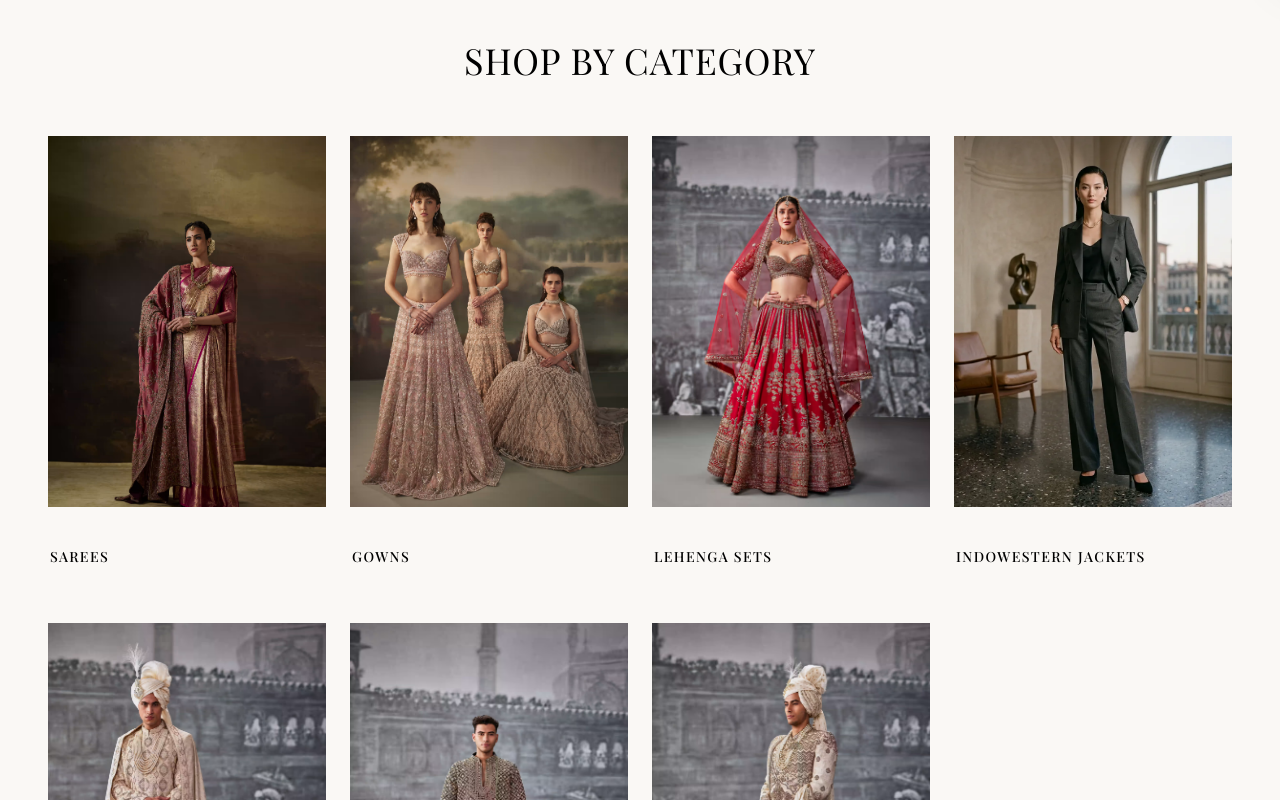
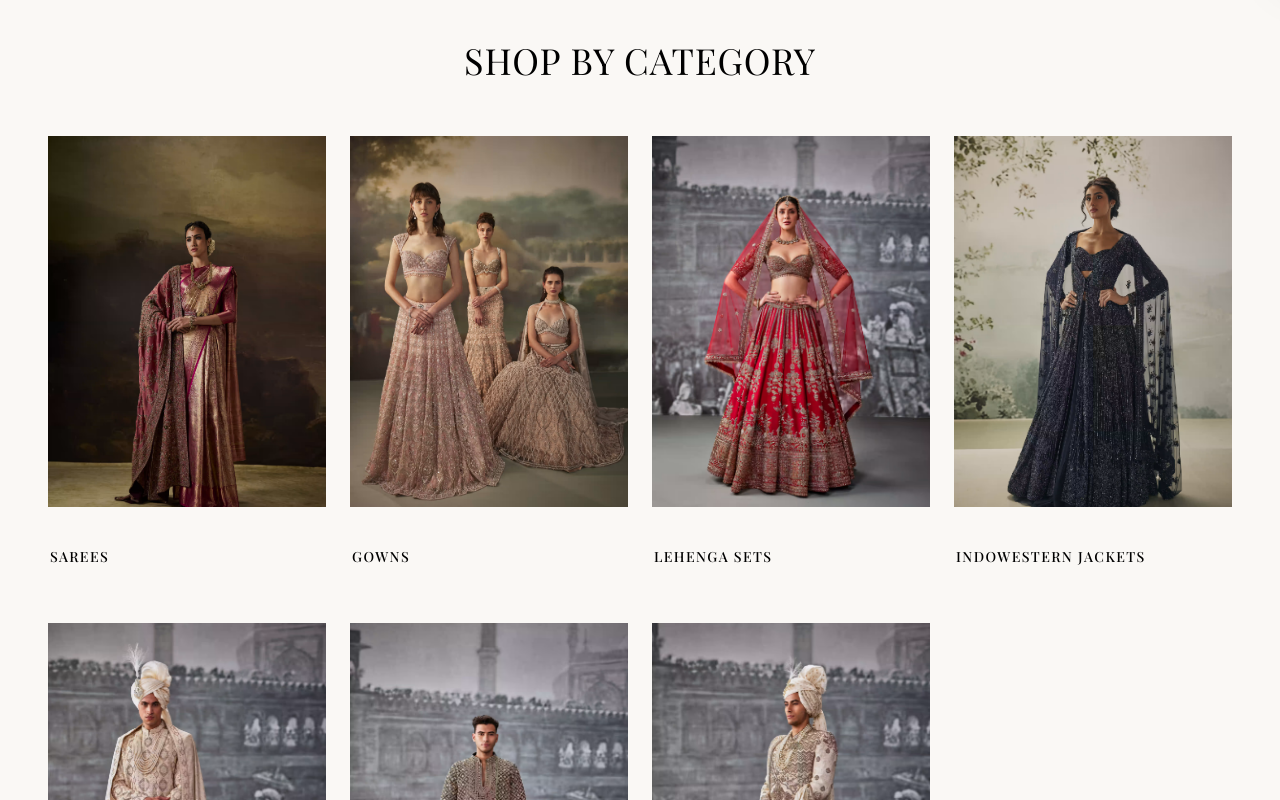
Before and after one commit to developersdalmia-byte/frontend-LD, a Next.js app: page / in a window 1280 px wide. Shown: the part 840-1640 px from the top of the page. Built offline with nearby package versions, Linux system fonts and the light colour scheme; no server answers.

Commit message:
Update CategoryGridSection.tsx

```diff
--- a/src/components/home/CategoryGridSection.tsx
+++ b/src/components/home/CategoryGridSection.tsx
@@ -30,7 +30,7 @@ const CATEGORIES = [
   {
     title: "Indowestern Jackets",
     href: "/products?category=womenswear&subcategory=jacket",
-    image: "/womens_western_luxury.webp",
+    image: "/indowestern-gown_result.avif",
   },
 
   // ROW 2: Menswear
```
